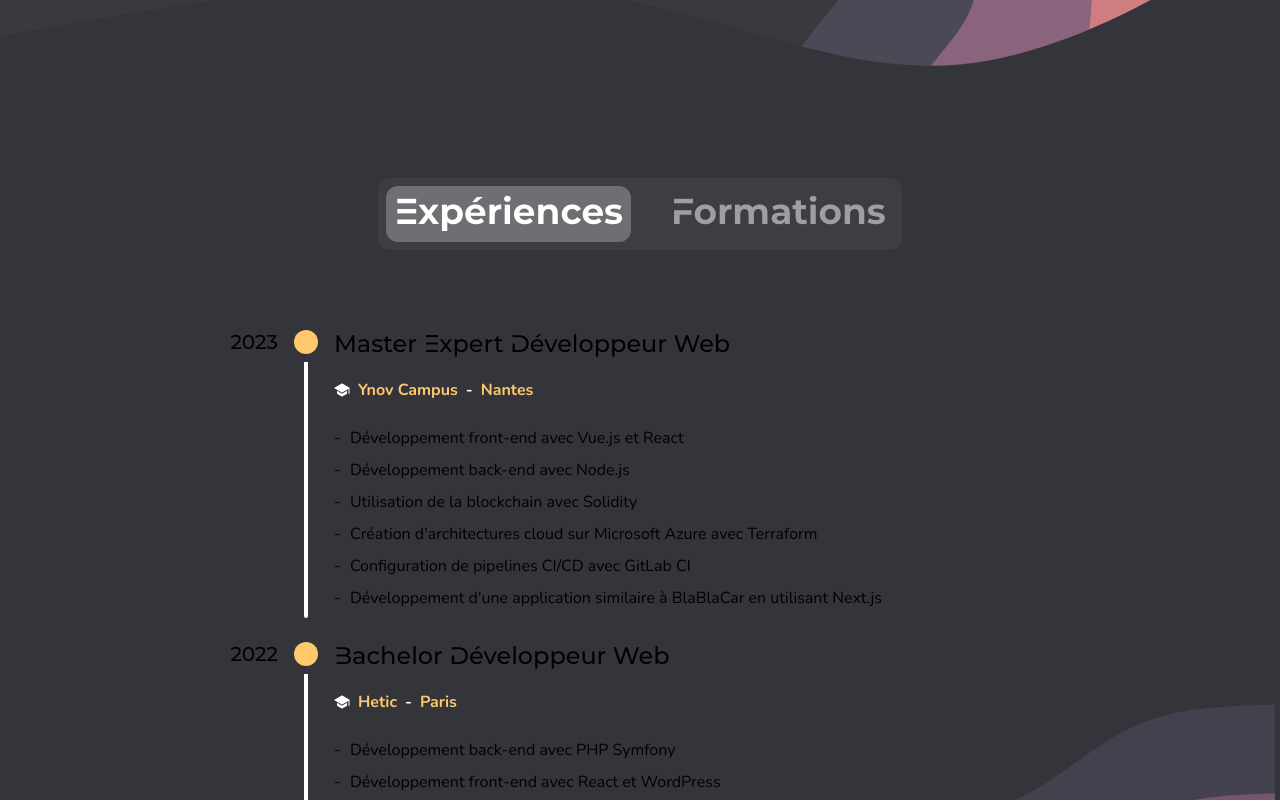
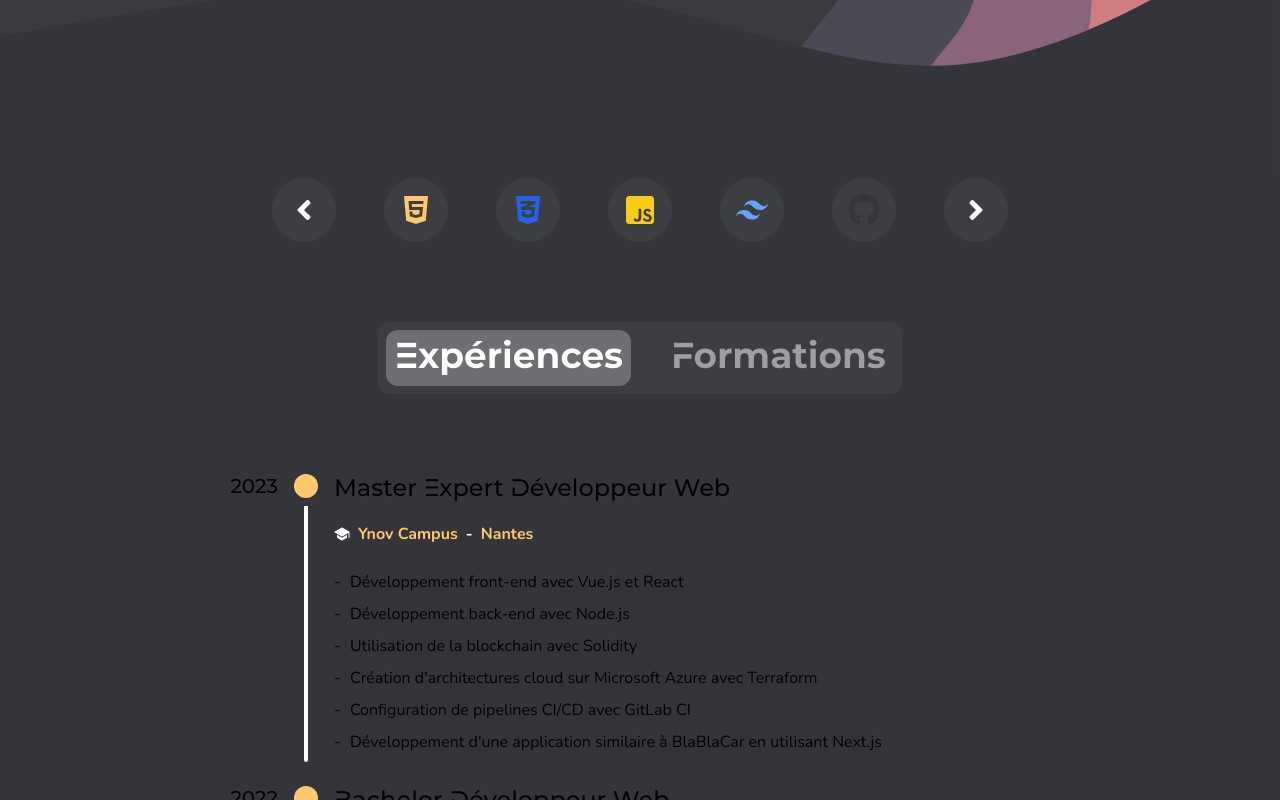
Before and after one commit to IPtitLu/portfolio-2023, a Next.js app in the folder application/: page / in a window 1280 px wide. Shown: the part 938-1738 px from the top of the page. Built offline with nearby package versions, Linux system fonts and the light colour scheme.

Commit message:
add skills carousel WIP

```diff
--- a/application/app/page.tsx
+++ b/application/app/page.tsx
@@ -4,13 +4,14 @@ import { Suspense, useState, useEffect } from 'react';
 import Image from 'next/image';
 import Link from 'next/link';
 import { motion } from "framer-motion";
-import { FaAngleDown, FaAngleUp, FaArrowDown, FaBuilding, FaCircle, FaRegBuilding } from 'react-icons/fa';
+import { FaAngleDown, FaAngleLeft, FaAngleRight, FaAngleUp, FaArrowDown, FaBuilding, FaCircle, FaCss3Alt, FaDocker, FaFigma, FaHtml5, FaJava, FaJsSquare, FaReact, FaRegBuilding, FaSymfony } from 'react-icons/fa';
 import { useInView } from "react-intersection-observer";
 import NavigationBar from '../components/navigationBar';
 import Footer from '../components/footer';
 import { Loader } from '../components/loader';
 import { FaGithub, FaLinkedinIn } from "react-icons/fa";
 import { IoSchool } from "react-icons/io5";
+import { SiTailwindcss } from "react-icons/si";
 
 import WaveBottom from '../public/wave-2.svg';
 
@@ -34,7 +35,6 @@ export default function Home() {
 
   const [sectionAboutLoaded, setSectionAboutLoaded] = useState(false);
   const [sectionFormationsLoaded, setSectionFormationsLoaded] = useState(false);
-  const [animationKey, setAnimationKey] = useState(0);
   const [showAll, setShowAll] = useState(false);
 
   const toggleShowAll = () => {
@@ -55,11 +55,34 @@ export default function Home() {
     }
   }, [sectionFormationsInView, sectionFormationsLoaded]);
 
-  const [showMore, setShowMore] = useState(false);
+  const [currentSet, setCurrentSet] = useState(0);
+  const skills = [
+    [<FaSymfony className="w-8 h-auto fill-white" />, <FaReact className="w-8 h-auto fill-blue-300" />, <FaJava className="w-8 h-auto fill-red-600" />, <FaFigma className="w-8 h-auto fill-pink-400" />, <FaDocker className="w-8 h-auto fill-blue-400" />],
+    [<FaHtml5 className="w-8 h-auto fill-orange" />, <FaCss3Alt className="w-8 h-auto fill-blue-600" />, <FaJsSquare className="w-8 h-auto fill-yellow-400" />, <SiTailwindcss className="w-8 h-auto fill-blue-400" />, <FaGithub className="w-8 h-auto fill-dark" />],
+  ];
 
-  const toggleShowMore = () => {
-    setShowMore(!showMore);
+  const handleNext = () => {
+    setCurrentSet((prevSet) => (prevSet + 1) % skills.length);
   };
+
+  const handlePrevious = () => {
+    setCurrentSet((prevSet) => (prevSet - 1 + skills.length) % skills.length);
+  };
+
+  const currentSkills = skills[currentSet];
+
+  useEffect(() => {
+    const interval = setInterval(() => {
+      handleNext();
+    }, 5000);
+
+    return () => {
+      clearInterval(interval);
+    };
+  }, []);
+
+  const [isLeftHovered, setIsLeftHovered] = useState(false);
+  const [isRightHovered, setIsRightHovered] = useState(false);
 
   return (
     <div className='w-full bg-dark relative color-white'>
@@ -137,6 +160,46 @@ export default function Home() {
           </section>
         </Suspense>
       </Suspense>
+
+      <section id='formations' className='w-full h-full bg-dark bg-cover bg-center overflow-hidden' ref={sectionFormationsRef}>
+        <div className='max-w-screen-lg mx-auto flex flex-col justify-center items-center mb-20'>
+          <div className='flex flex-row w-full justify-center px-10'>
+            <div>
+              <div
+                className='w-16 h-16 rounded-full bg-light-dark flex justify-center items-center mx-6 hover:bg-white hover:bg-opacity-10'
+                onMouseEnter={() => setIsLeftHovered(true)}
+                onMouseLeave={() => setIsLeftHovered(false)}
+              >
+                {isLeftHovered ? (
+                  <FaAngleLeft className="w-8 h-auto fill-orange" onClick={handlePrevious} />
+                ) : (
+                  <FaAngleLeft className="w-8 h-auto fill-white" onClick={handlePrevious} />
+                )}
+              </div>
+            </div>
+            {currentSkills.map((skill, index) => (
+              <div key={index}>
+                <div className='w-16 h-16 rounded-full bg-light-dark flex justify-center items-center mx-6'>
+                  {skill}
+                </div>
+              </div>
+            ))}
+            <div>
+              <div
+                className='w-16 h-16 rounded-full bg-light-dark flex justify-center items-center mx-6 hover:bg-white hover:bg-opacity-10'
+                onMouseEnter={() => setIsRightHovered(true)}
+                onMouseLeave={() => setIsRightHovered(false)}
+              >
+                {isRightHovered ? (
+                  <FaAngleRight className="w-8 h-auto fill-orange" onClick={handleNext} />
+                ) : (
+                  <FaAngleRight className="w-8 h-auto fill-white" onClick={handleNext} />
+                )}
+              </div>
+            </div>
+          </div>
+        </div>
+      </section>
 
       <section id='formations' className='w-full h-full bg-dark lg:bg-[url("/bg2.png")] bg-cover bg-center overflow-hidden' ref={sectionFormationsRef}>
         {sectionFormationsLoaded ? (
--- a/application/components/footer.tsx
+++ b/application/components/footer.tsx
@@ -7,7 +7,7 @@ const Footer = () => {
             <div className="max-w-screen-lg">
                 <div className='w-full flex justify-between items-center flex-col border-b border-orange pb-10'>
                     <div className='flex'>
-                        <Link href="https://github.com/IPtitLu">
+                        <Link href="mailto:lucasperez.apple@gmail.com">
                             <FaEnvelope
                                 className="w-10 h-auto hover:fill-orange"
                             />
--- a/application/components/navigationBar.tsx
+++ b/application/components/navigationBar.tsx
@@ -58,7 +58,7 @@ export default function navigationBar() {
                                     <li>
                                         <Link
                                             href="projets"
-                                            className={pathname === '/projets' ? "ml-4 mr-2 text-xl border-b-2 border-orange hover:text-orange" : "ml-2 mr-4 text-xl hover:text-orange hover:border-b-2 border-0 border-orange"}
+                                            className={pathname === '/projets' ? "ml-4 mr-2 text-xl border-b-2 border-orange hover:text-orange" : "ml-4 mr-2 text-xl hover:text-orange hover:border-b-2 border-0 border-orange"}
                                         >
                                             Portfolio
                                         </Link>
@@ -66,7 +66,7 @@ export default function navigationBar() {
                                     <li>
                                         <Link
                                             href="contact"
-                                            className={pathname === '/contact' ? "ml-4 mr-2 text-xl border-b-2 border-orange hover:text-orange" : "text-xl hover:text-orange hover:border-b-2 border-0 border-orange"}
+                                            className={pathname === '/contact' ? "ml-4 mr-2 text-xl border-b-2 border-orange hover:text-orange" : "ml-4 mr-2 text-xl hover:text-orange hover:border-b-2 border-0 border-orange"}
                                         >
                                             Contact
                                         </Link>
```
